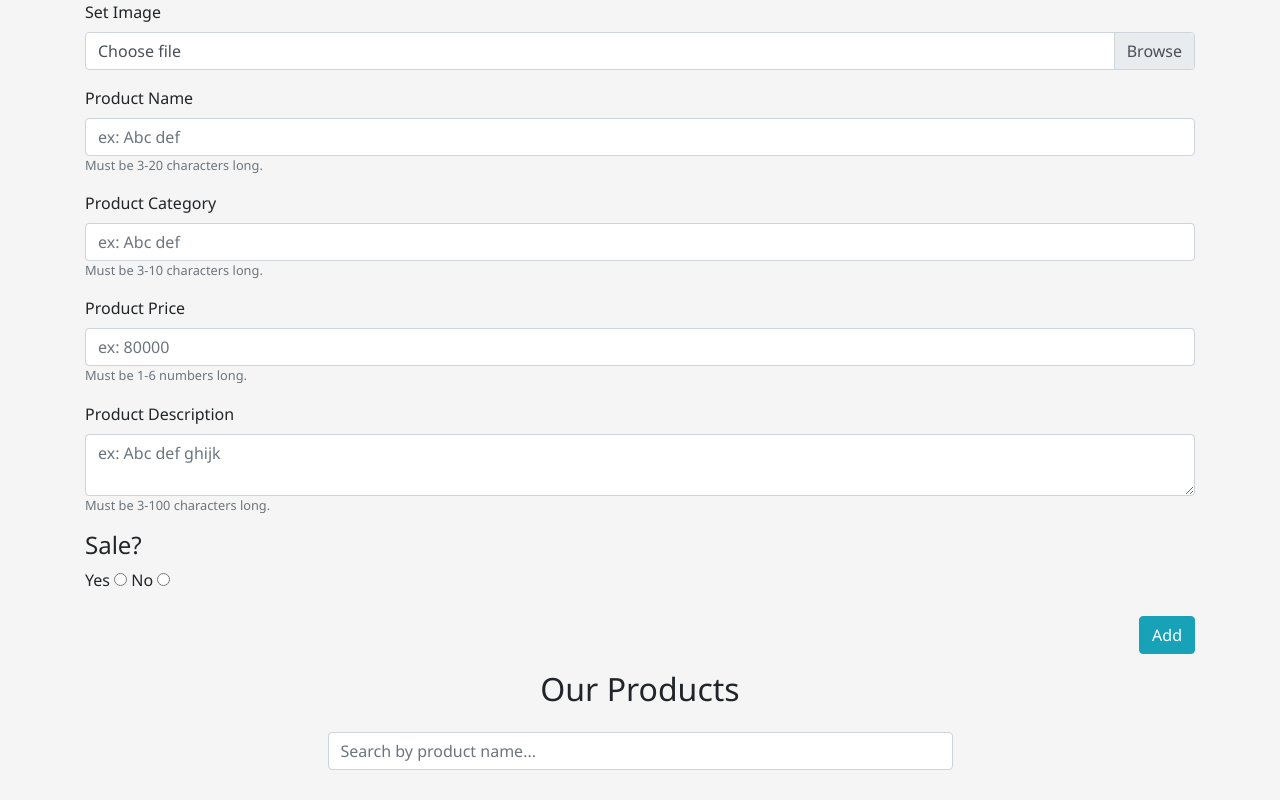
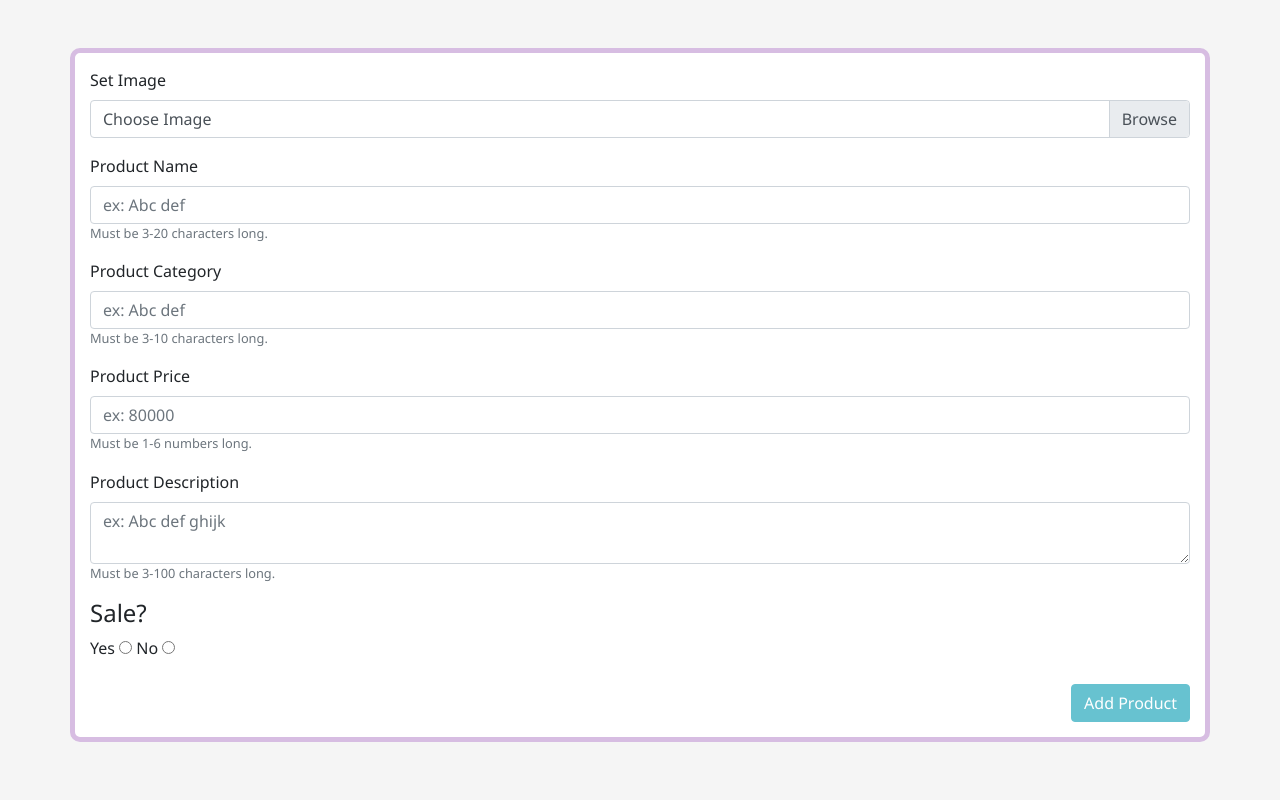
Before and after one commit to HafizZada16/CRUD-website-template, a plain HTML site: page index.html in a window 1280 px wide. Shown: the top 800 px of the page. Drawn offline with Linux system fonts and the light colour scheme.

Commit message:
Add files via upload

```diff
--- a/index.html
+++ b/index.html
@@ -30,35 +30,48 @@
         <button onclick="check()" class="btn btn-info">check mail</button>
     </div> -->
 
-    <div class="container productForm">
+
+    <div class="container productForm my-5 bg">
         <div class="form-group">
             <label for="">Set Image</label>
             <div class="custom-file">
                 <input type="file" class="custom-file-input" id="inputGroupFile04"
                     aria-describedby="inputGroupFileAddon04">
-                <label class="custom-file-label" for="inputGroupFile04">Choose file</label>
+                <label class="custom-file-label" for="inputGroupFile04">Choose Image</label>
             </div>
         </div>
 
         <div class="form-group">
             <label for="">Product Name</label>
-            <input type="text" placeholder="ex: Abc def" class="form-control" id="nameInp">
+            <input onkeyup="validateProdName(this.value), addProdDisable()" type="text" placeholder="ex: Abc def" class="form-control" id="nameInp">
             <small class="text-muted"> Must be 3-20 characters long.</small>
+            <div class="alert alert-danger" id="prodNameAlert" role="alert">
+                Not valid.
+            </div>
         </div>
         <div class="form-group">
             <label for="">Product Category</label>
-            <input type="text" placeholder="ex: Abc def" class="form-control" id="categoryInp">
+            <input onkeyup="validateProdCateg(this.value), addProdDisable()" type="text" placeholder="ex: Abc def" class="form-control" id="categoryInp">
             <small class="text-muted"> Must be 3-10 characters long.</small>
+            <div class="alert alert-danger" id="prodCategAlert" role="alert">
+                Not valid.
+            </div>
         </div>
         <div class="form-group">
             <label for="">Product Price</label>
-            <input type="text" placeholder="ex: 80000" class="form-control" id="priceInp">
+            <input onkeyup="validateProdPrice(this.value), addProdDisable()" type="text" placeholder="ex: 80000" class="form-control" id="priceInp">
             <small class="text-muted"> Must be 1-6 numbers long.</small>
+            <div class="alert alert-danger" id="prodPriceAlert" role="alert">
+                Not valid.
+            </div>
         </div>
         <div class="form-group">
             <label for="">Product Description</label>
-            <textarea type="text" placeholder="ex: Abc def ghijk" class="form-control" id="descInp"></textarea>
+            <textarea  onkeyup="validateProdDesc(this.value), addProdDisable()" type="text" placeholder="ex: Abc def ghijk" class="form-control" id="descInp"></textarea>
             <small class="text-muted"> Must be 3-100 characters long.</small>
+            <div class="alert alert-danger" id="prodDescAlert" role="alert">
+                Not valid.
+            </div>
         </div>
 
         <div class="form-group">
@@ -69,7 +82,7 @@
             <input type="radio" name="onSale" value="noSale">
         </div>
 
-        <button onclick="addProduct()" class="btn btn-info float-right ">Add</button>
+        <button onclick="addProduct()" class="btn btn-info float-right" id="addProdBtn">Add Product</button>
         <!-- float-right -->
         <div class="clearfix"></div>
     </div>
@@ -77,7 +90,7 @@
 
 
     <div class="container-fluid py-3">
-        <h2 class="text-center mb-4">Our Products</h2>
+        <h2 class="text-center mb-4 font-weight-bold ourProdh2">Our Products</h2>
         <input onkeyup="searchProducts(this.value)" placeholder="Search by product name..."
             class="form-control w-50 m-auto">
 
@@ -97,7 +110,7 @@
     };
     </script> -->
 
-
+    <div id="uni" src=></div>
 
     <script src="js/first.js"></script>
 
```
